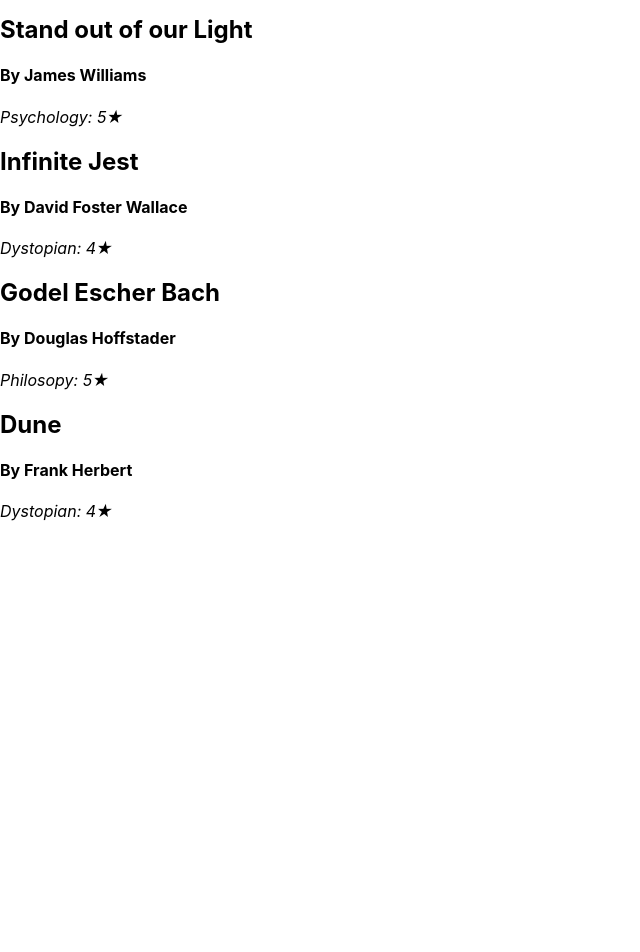
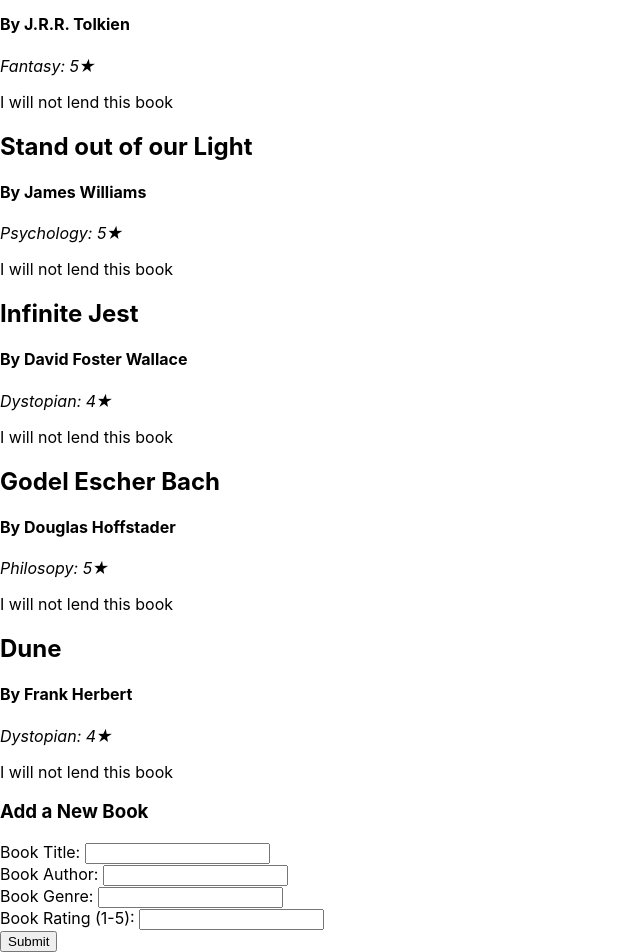
Before and after one commit to nwoodard-cs/react-practice, a React (Create React App) app: page / in a window 1280 px wide. Shown: the part 260-1212 px from the top of the page, without its empty margins (0-640 px from the left). Before the commit the page ends 800 px from the top, so only its background shows below. Built offline with nearby package versions, Linux system fonts and the light colour scheme; no server answers.

Commit message:
Add form behavior

```diff
--- a/src/index.js
+++ b/src/index.js
@@ -4,52 +4,124 @@
 import * as serviceWorker from './serviceWorker';
 
 const books = [
-  { title: "The Hobbit", author: "J.R.R. Tolkien", genre:"Fantasy", rating: 5},
-  { title: "Stand out of our Light", author: "James Williams", genre: "Psychology", rating: 5},
-  { title: "Infinite Jest", author: "David Foster Wallace", genre: "Dystopian", rating: 4},
-  { title: "Godel Escher Bach", author: "Douglas Hoffstader", genre:"Philosopy", rating: 5},
-  { title: "Dune", author: "Frank Herbert", genre:"Dystopian", rating: 4},
+  { title: "The Hobbit", author: "J.R.R. Tolkien", genre:"Fantasy", rating: "5" },
+  { title: "Stand out of our Light", author: "James Williams", genre: "Psychology", rating: "5" },
+  { title: "Infinite Jest", author: "David Foster Wallace", genre: "Dystopian", rating: "4" },
+  { title: "Godel Escher Bach", author: "Douglas Hoffstader", genre:"Philosopy", rating: "5" },
+  { title: "Dune", author: "Frank Herbert", genre:"Dystopian", rating: "4" },
 ]
 
-const Book = ({title, author, genre, rating}) => {
+const genres = [ 'Dystopian', 'Psychology', 'Philosophy' ]
+
+const Book = ({ title, author, genre, rating, lendable }) => {
   return (
     <section>
-      <h2>{title}</h2>
-      <h4>By {author}</h4>
-      <p><i>{genre}: {rating}&#9733;</i></p>
+      <h2>{ title }</h2>
+      <h4>By { author }</h4>
+      <p><i>{ genre }: { rating }&#9733;</i></p>
+      <p>I will { lendable ? '' : 'not' } lend this book</p>
     </section>
   )
 }
 
+const Recommendations = ({ genres }) => {
+  return (
+    <h3>I am currently looking for new book recommendations in these genres:&nbsp;
+      { genres.join(', ') }</h3>
+  )
+}
+
+const NoRecommendations = () => {
+  return (
+    <h3>I am not looking for book recommendations at this time.</h3>
+  )
+}
 class Library extends Component {
-  constructor(props){
-    super(props)
-    this.state = {
-      isReading: true
+  state = {
+    isReading: true,
+    lendable: false,
+    recommendations: true,
+    data: [],
+    loading: false
+  }
+
+  componentDidMount() {
+    this.setState({ loading: true })
+    fetch('http://worldclockapi.com/api/json/mst/now')
+      .then( data => data.json())
+      .then(data => this.setState({ data, loading: false }))
+  }
+
+  componentDidUpdate() { console.log('Library updated.') }
+
+  toggleReadingStatus= () => {
+    this.setState( prevState => ({
+      isReading: !prevState.isReading
+    }))
+  }
+  render() {
+    // const { data } = this
+    const { books, genres } = this.props
+    const { isReading } = this.state
+    return (
+      <div>
+        <h1>Books I Love</h1>
+        { this.state.loading ?
+          'loading...':
+          <div>
+            { this.state.data.dayOfTheWeek }&nbsp;
+            { this.state.data.currentDateTime }
+          </div>}
+
+        { this.state.recommendations ?
+          <Recommendations genres={ genres }/> : <NoRecommendations /> }
+
+        <div>I am {isReading ? '' : 'not'} reading right now.</div>
+        <button onClick={ this.toggleReadingStatus }>Swap Reading Status</button>
+        {books.map((book, i) =>
+          <Book
+            key={ i }
+            title={ book.title }
+            author={ book.author }
+            genre={ book.genre }
+            rating={ book.rating }
+            lendable={ this.state.lendable } />
+        )}
+        <AddBookForm />
+      </div>
+    )
   }
 }
 
-  toggleReadingStatus= () => this.setState({
-      isReading: !this.state.isReading
-    })
-  render(){
-    const {books} = this.props
-    const {isReading} = this.state
+class AddBookForm extends Component {
+  state = {}
+
+  setAttribute = e => {
+
+  }
+
+  submit = e => {
+    console.log(this.state)
+    e.preventDefault()
+  }
+  render () {
     return (
       <div>
-      <h1>Books I Love</h1>
-      <div>I am {isReading ? '' : 'not'} reading right now.</div>
-      <button onClick={this.toggleReadingStatus}>Swap Reading Status</button>
-      {books.map(
-        (book, i) => <Book key={i} title={book.title} author={book.author} genre={book.genre} rating={book.rating} />
-      )}
+        <h3>Add a New Book</h3>
+        <form onSubmit={this.submit}>
+          <div><label>Book Title: <input onChange={this.setAttribute("title") } type="text" /></label></div>
+          <div><label>Book Author: <input onChange={this.setAttribute("author") } type="text" /></label></div>
+          <div><label>Book Genre: <input onChange={this.setAttribute("genre") } type="text" /></label></div>
+          <div><label>Book Rating (1-5): <input onChange={this.setAttribute("rating") } type="text" /></label></div>
+          <div><button>Submit</button></div>
+        </form>
       </div>
     )
   }
 }
 
 render (
-  <Library books={books}/>,
+  <Library books={ books } genres={ genres } />,
   document.getElementById('root')
 );
 
```
Lines whose indentation alone changed are shown as unchanged.
